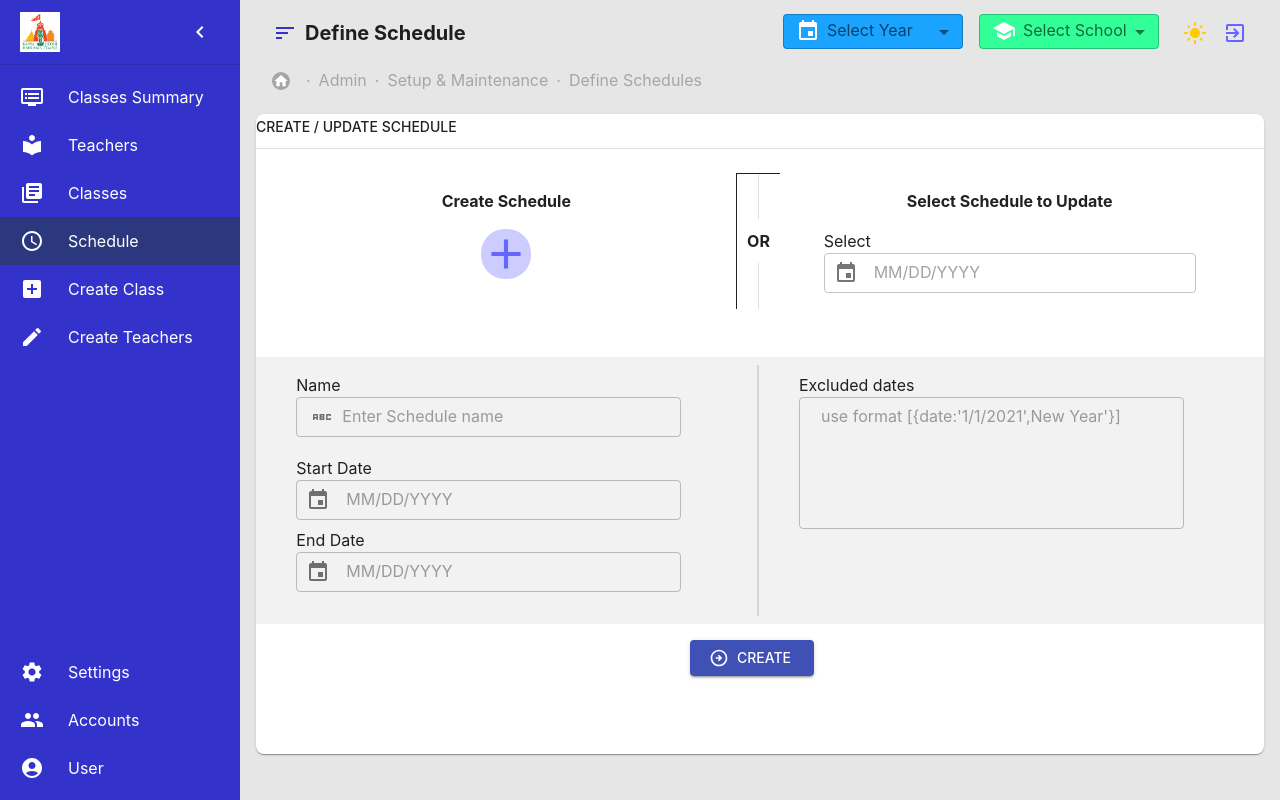
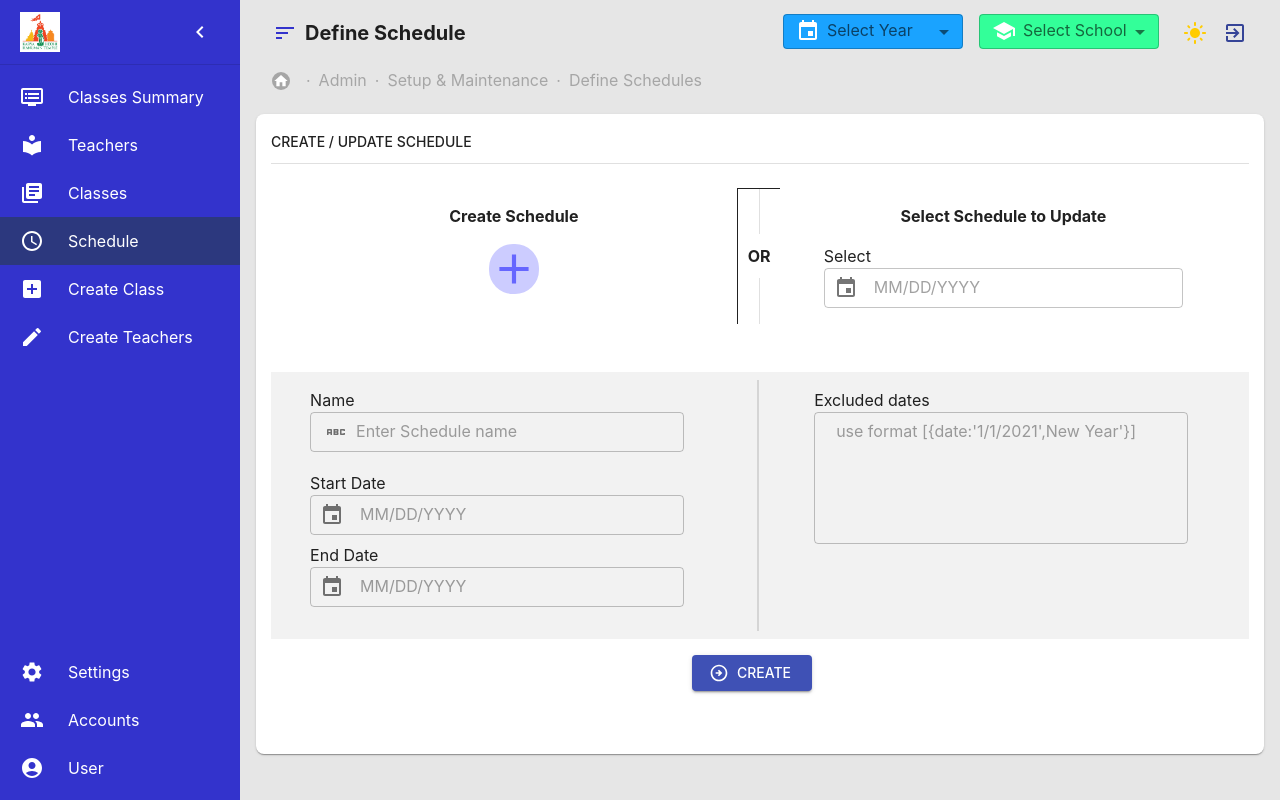
Before and after one commit to Pranavkotesh/Classes-Management-App, a React (Create React App) app in the folder web/classes-management/: page /schedule in a window 1280 px wide. Built offline with nearby package versions, Linux system fonts and the light colour scheme.

Commit message:
-appbar color fixed

```diff
--- a/web/classes-management/src/features/classessummary/ClassesSummary.jsx
+++ b/web/classes-management/src/features/classessummary/ClassesSummary.jsx
@@ -70,7 +70,7 @@ const ClassesSummary = ({onClick}) => {
                   />
 
                   <Grid item xs={1} md={2} sx={{ alignItems: "center" }}>
-                    <Typography sx={{ paddingTop: 2, color: "#999999" }}>
+                    <Typography sx={{ paddingTop: 2, color: "primary.typo" }}>
                       All classes under a school
                     </Typography>
                   </Grid>
--- a/web/classes-management/src/features/createclass/CreateClass.jsx
+++ b/web/classes-management/src/features/createclass/CreateClass.jsx
@@ -93,7 +93,7 @@ const CreateClass = ({onClick}) => {
                     value={classes}
                     onChange={handleChange}
                     height={35}
-                    color="#808080"
+                    color="#bfbfbf"
                   />
                 </Box>
               </Grid>
--- a/web/classes-management/src/features/createteachers/CreateTeachersMain.jsx
+++ b/web/classes-management/src/features/createteachers/CreateTeachersMain.jsx
@@ -122,7 +122,7 @@ const CreateTeachersMain = ({ onClick }) => {
                     value={teachers}
                     onChange={handleChange}
                     height={35}
-                    color="#808080"
+                    color="#bfbfbf"
                   />
                 </Box>
               </Grid>
--- a/web/classes-management/src/features/schedule/ScheduleMain.jsx
+++ b/web/classes-management/src/features/schedule/ScheduleMain.jsx
@@ -26,7 +26,7 @@ const DefineSchedule = ({onClick}) => {
           sm="flex"
         />
         <Grid item xs={12}>
-          <AppCard title="Create / Update Schedule" minHeight={640} padding='0px'>
+          <AppCard title="Create / Update Schedule" minHeight={640} padding='15px 15px'>
             <Divider orientation="horizontal" sx={{ marginTop: 1 }}></Divider>
             <Grid container spacing={0} sx={{ marginTop: 2 }}>
               <Grid
@@ -144,7 +144,7 @@ const DefineSchedule = ({onClick}) => {
                       xs={12}
                       md={5}
                       sx={{
-                        marginLeft: { xs: 0, md: "4%" },
+                        marginLeft: { xs: '2.5%', md: "4%" },
                         marginBottom: { xs: 1, sm: 1, md: 0 },
 
                       }}
@@ -214,7 +214,7 @@ const DefineSchedule = ({onClick}) => {
                       }}
                     ></Divider>
                     <Grid item xs={12} md={5}>
-                      <Grid item xs={11} sx={{backgroundColor:"background.grid"}}>
+                      <Grid item xs={11} sx={{backgroundColor:"background.grid",marginLeft:{xs:'2.5%',md:'4%'}}}>
                         <AppTextInput
                           label="Excluded dates"
                           fullWidth
--- a/web/classes-management/src/features/teachers/TeacherMain.jsx
+++ b/web/classes-management/src/features/teachers/TeacherMain.jsx
@@ -51,7 +51,7 @@ const TeacherMain = ({onClick}) => {
                   value={searchObj.class}
                   menuItems={teacherArr}
                   icon={<LocalLibraryIcon />}
-                  color="#808080"
+                  color="#bfbfbf"
                 />
               </Grid>
               <Grid item xs={12} sm={2} md={2} lg={2}>
--- a/web/classes-management/src/shared/components/app-box-component/AppBoxComponent.jsx
+++ b/web/classes-management/src/shared/components/app-box-component/AppBoxComponent.jsx
@@ -4,10 +4,10 @@ import { Typography } from "@mui/material";
 import { makeStyles } from "@mui/styles";
 import Grid from "@mui/material/Grid";
 
-function BoxElement({ elementOne, elementTwo, elementThree,marginTop,xs,sm,md,lg,xl }) {
+function BoxElement({ elementOne, elementTwo, elementThree,marginTop,sm,md,lg,xl }) {
   const classes = useStyles();
   return (
-    <Grid container spacing={1} sx={{marginTop:marginTop,display:{xs:xs,sm:sm,md:md,lg:lg,xl:xl} }}>
+    <Grid container spacing={1} sx={{marginTop:marginTop,display:{xs:'none',sm:sm,md:md,lg:lg,xl:xl} }}>
       <Grid item xs={0} sx={{ marginLeft: 3}}>
         <IconButton>
           <HomeIcon className={classes.icon} fontSize="18" />
--- a/web/classes-management/src/shared/components/app-drawer-component/AppDrawerComponent.jsx
+++ b/web/classes-management/src/shared/components/app-drawer-component/AppDrawerComponent.jsx
@@ -90,7 +90,7 @@ const MiniDrawer = ({ open, handleDrawerClose }) => {
     <>
       <Box
         sx={{
-          backgroundColor: "#3333cc",
+          backgroundColor: "background.drawerBg",
           height: "100vh",
           position: "relative",
         }}
--- a/web/classes-management/src/shared/components/app-main-bar/AppMainBar.jsx
+++ b/web/classes-management/src/shared/components/app-main-bar/AppMainBar.jsx
@@ -12,7 +12,6 @@ import BasicSelect from "../app-select-box/AppSelectInput";
 import ExitToAppOutlinedIcon from "@mui/icons-material/ExitToAppOutlined";
 import MiniDrawer from "../app-drawer-component/AppDrawerComponent";
 import { useTheme, makeStyles, createStyles } from "@mui/styles";
-import { THEME } from "../../../styles";
 import { Event, School } from "@mui/icons-material";
 import {schoolArr, years} from "../app-constants/DataConstant";
 
@@ -76,7 +75,7 @@ function AppMainBar({
             color="default"
             position="fixed"
             className={`${classes.commonAppBarClass} ${getAppBarClassName()}`}
-            sx={{backgroundColor:'background.default',borderColor:'background.default'}}
+            sx={{backgroundColor:'background.default',borderColor:'background.default',backgroundImage:'none'}}
           >
             <Toolbar
               disableGutters={!open}
@@ -140,7 +139,7 @@ function AppMainBar({
                 <IconButton >
                   <ExitToAppOutlinedIcon
                     sx={{
-                      color: THEME.palette.primary.main,
+                      color:'primary.exitButton',
                     }}
                   />
                 </IconButton>
@@ -177,6 +176,7 @@ const styles = makeStyles((theme) =>
   createStyles({
     root: {
       display: "flex",
+
     },
     toolbar: {
       paddingRight: 16, // keep right padding when drawer closed
@@ -193,6 +193,7 @@ const styles = makeStyles((theme) =>
     commonAppBarClass: {
       boxShadow: "none !important",
       border: "1px solid #ddd",
+
     },
     appBar: {
       marginLeft: closeDrawerWidth,
--- a/web/classes-management/src/shared/components/app-select-box/AppSelectInput.jsx
+++ b/web/classes-management/src/shared/components/app-select-box/AppSelectInput.jsx
@@ -54,7 +54,7 @@ export default function BasicSelect({
           </MenuItem>
         ))}
       </Select>
-      <FormHelperText sx={{color:'#cc0000',backgroundColor:'background.grid'}}>{errorText}</FormHelperText>
+      <FormHelperText sx={{color:'#e60000',backgroundColor:'background.grid'}}>{errorText}</FormHelperText>
       {icon && (
         <div style={{ position: "absolute", color: color ||"#fff", left: 13, top: 5 }}>
           {icon}
--- a/web/classes-management/src/styles.js
+++ b/web/classes-management/src/styles.js
@@ -31,20 +31,25 @@ export const THEME = createTheme({
   palette: {
     mode: "dark",
     primary: {
-      500: "#6666ff",
-      add: "#6666ff",
+      500: "#EEEEEE",
+      add: "#0E8388",
       switchMode:'white',
-      openIcon:'white'
+      openIcon:'white',
+      exitButton:'white',
+      typo:'white',
+      basicIcon:'#808080'
     },
     secondary: {
       main: "#8c8c8c",
     },
     background: {
-      default: "#000000",
-      card: "#333333",
-      button: "#ccccff",
-      grid: "#333333",
-      schedule:'#262626'
+      default: "#334257",
+
+      card: "#476072",
+      button: "#CBE4DE",
+      grid: "#476072",
+      drawerBg:'#394960',
+      selectedItem:'#476072'
     },
   },
 });
@@ -79,10 +84,13 @@ export const lTHEME = createTheme({
   palette: {
     mode: "light",
     primary: {
+      exitButton:'#354497',
       500: "#3f51b5",
       add: "#6666ff",
       switchMode:'#ffcc00',
-      openIcon:'#3333cc'
+      openIcon:'#3333cc',
+      typo:'#999999',
+      basicIcon:'#808080'
     },
     secondary: {
       main: "#009de1",
@@ -90,10 +98,12 @@ export const lTHEME = createTheme({
     },
     background: {
       default: "#e6e6e6",
+
       card: "white",
       button: "#ccccff",
       grid: "#f2f2f2",
-      schedule:'#f2f2f2'
+      drawerBg:'#3333cc',
+      selectedItem: '#2e3b84'
 
     },
   },
```
